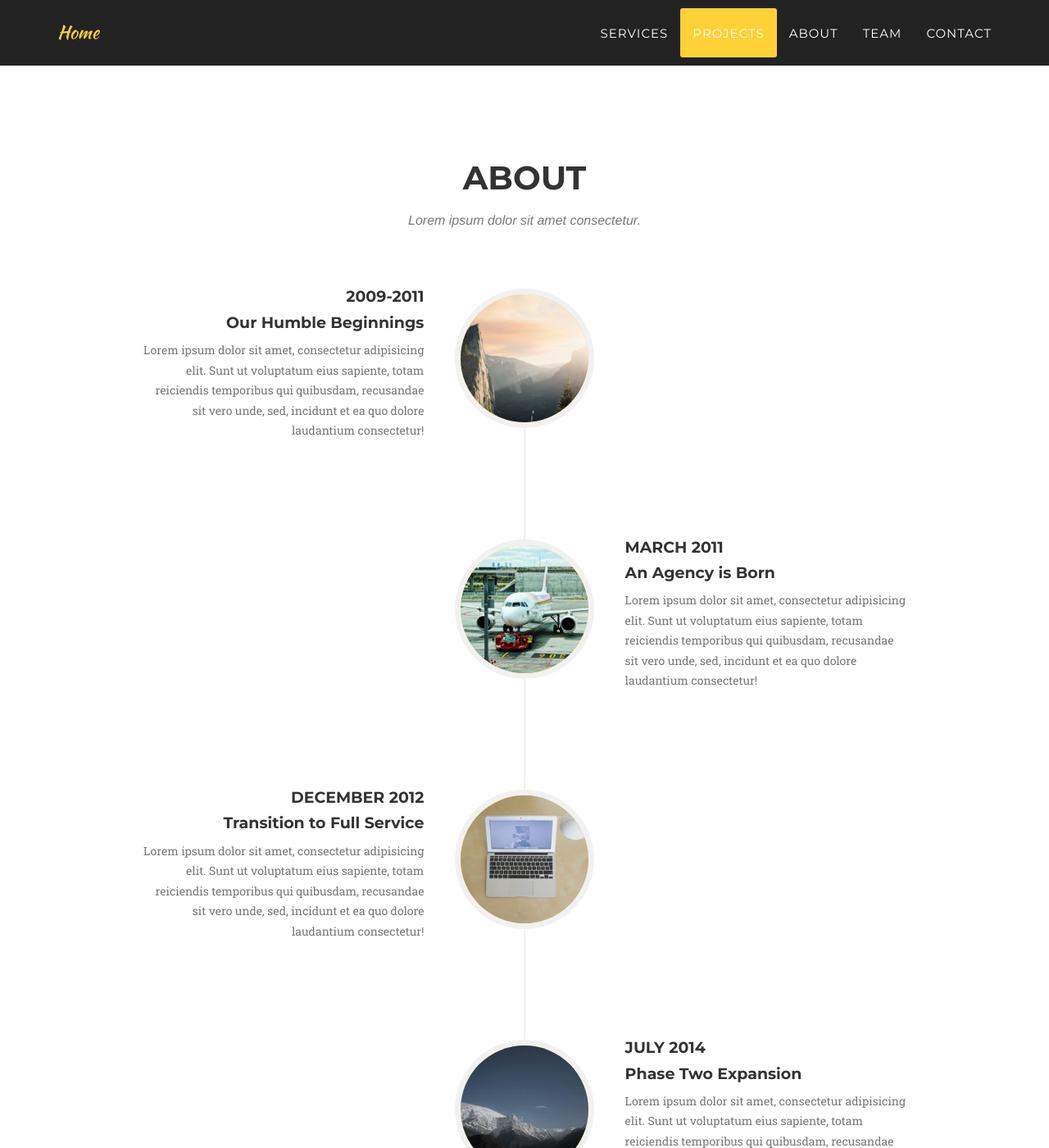
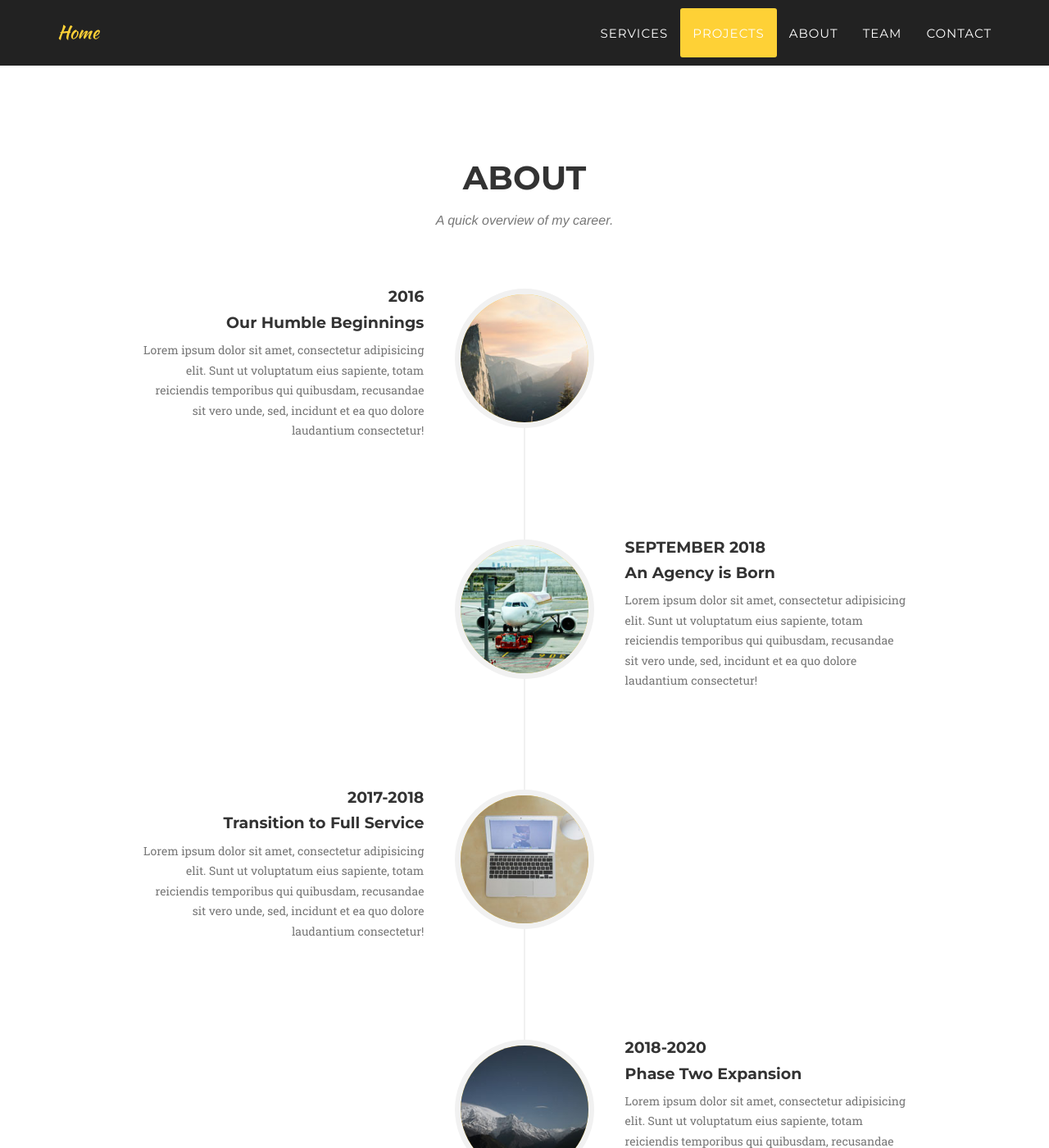
Before and after one commit to Mlahoud/Mlahoud.github.io, a Jekyll site: the page built from index.html, in a window 1280 px wide and 1400 px high, scrolled down 2661 px. Shown: the whole window at 82% size. Built offline with Jekyll 4.4.1, drawn with Linux system fonts in a browser that asks for light colours; some web fonts are replaced.

Commit message:
Update about.html

```diff
--- a/_includes/about.html
+++ b/_includes/about.html
@@ -4,7 +4,7 @@
             <div class="row">
                 <div class="col-lg-12 text-center">
                     <h2 class="section-heading">About</h2>
-                    <h3 class="section-subheading text-muted">Lorem ipsum dolor sit amet consectetur.</h3>
+                    <h3 class="section-subheading text-muted">A quick overview of my career.</h3>
                 </div>
             </div>
             <div class="row">
@@ -16,7 +16,7 @@
                             </div>
                             <div class="timeline-panel">
                                 <div class="timeline-heading">
-                                    <h4>2009-2011</h4>
+                                    <h4>2016</h4>
                                     <h4 class="subheading">Our Humble Beginnings</h4>
                                 </div>
                                 <div class="timeline-body">
@@ -30,7 +30,7 @@
                             </div>
                             <div class="timeline-panel">
                                 <div class="timeline-heading">
-                                    <h4>March 2011</h4>
+                                    <h4>September 2018</h4>
                                     <h4 class="subheading">An Agency is Born</h4>
                                 </div>
                                 <div class="timeline-body">
@@ -44,7 +44,7 @@
                             </div>
                             <div class="timeline-panel">
                                 <div class="timeline-heading">
-                                    <h4>December 2012</h4>
+                                    <h4>2017-2018</h4>
                                     <h4 class="subheading">Transition to Full Service</h4>
                                 </div>
                                 <div class="timeline-body">
@@ -58,7 +58,7 @@
                             </div>
                             <div class="timeline-panel">
                                 <div class="timeline-heading">
-                                    <h4>July 2014</h4>
+                                    <h4>2018-2020</h4>
                                     <h4 class="subheading">Phase Two Expansion</h4>
                                 </div>
                                 <div class="timeline-body">
```
